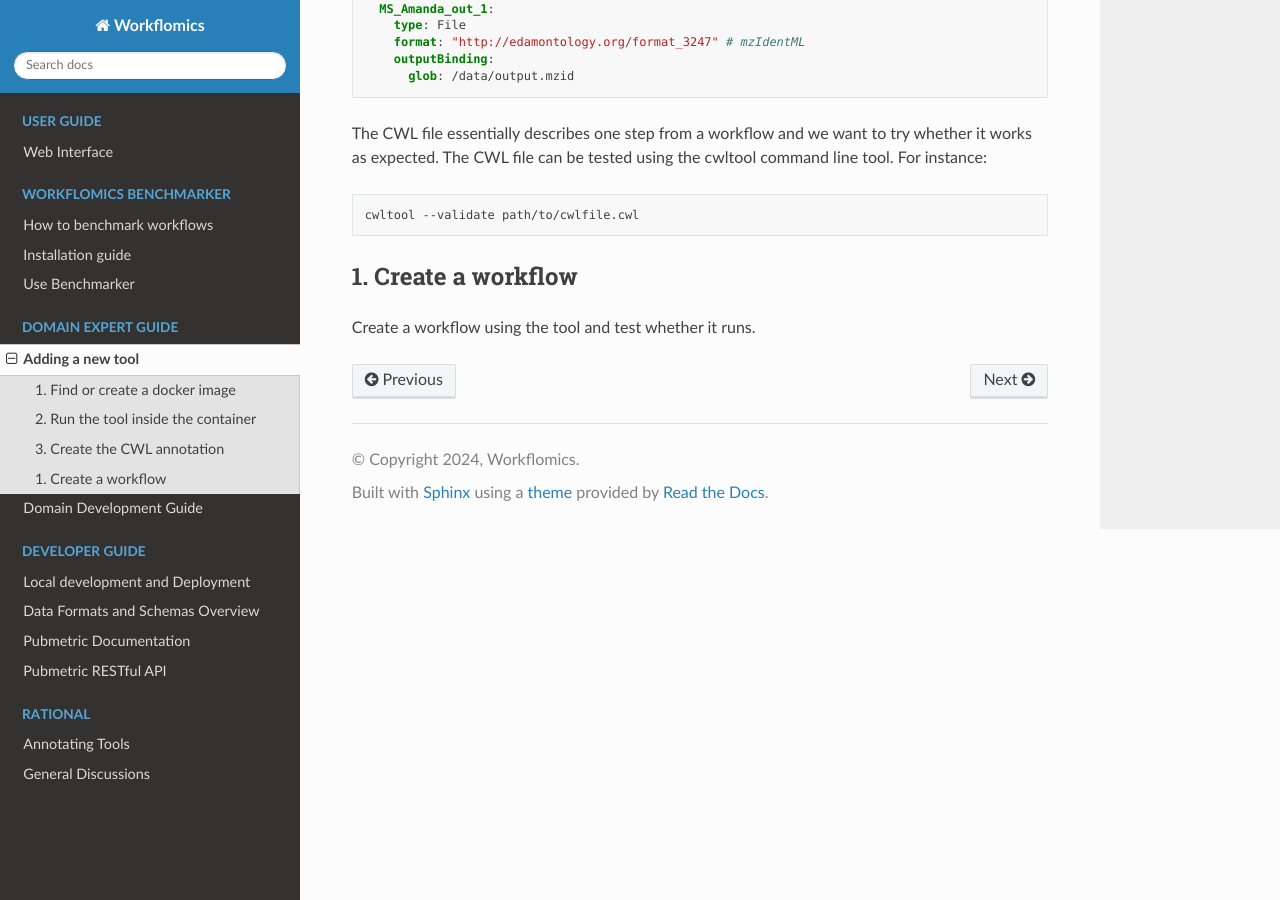
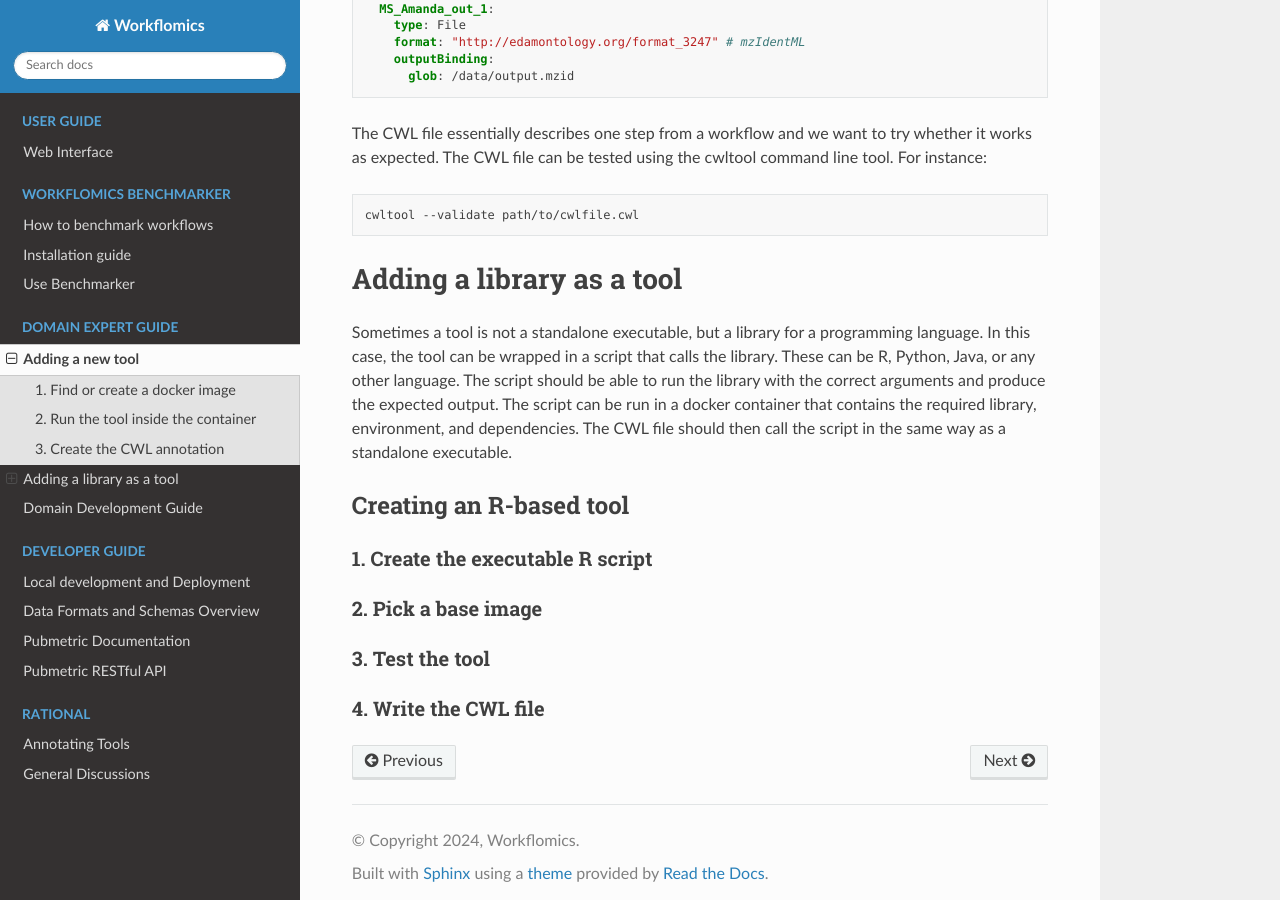
Before and after one commit to Workflomics/workflomics-readthedocs, a Sphinx documentation site: the page built from docs/source/domain-expert-guide/adding-tools.rst, in a window 1280 px wide and 900 px high, scrolled down 2460 px. Built offline with Sphinx 7.4.7 and the Read the Docs theme 3.1.0, drawn with Linux system fonts in a browser that asks for light colours.

Commit message:
Add documentation for the R-based tools

```diff
--- a/docs/source/domain-expert-guide/adding-tools.rst
+++ b/docs/source/domain-expert-guide/adding-tools.rst
@@ -99,8 +99,24 @@ The CWL file essentially describes one step from a workflow and we want to try w
   cwltool --validate path/to/cwlfile.cwl
 
 
+Adding a library as a tool
+==========================
 
-1. Create a workflow
---------------------
+Sometimes a tool is not a standalone executable, but a library for a programming language. In this case, the tool can be wrapped in a script that calls the library. These can be R, Python, Java, or any other language. The script should be able to run the library with the correct arguments and produce the expected output. The script can be run in a docker container that contains the required library, environment, and dependencies. The CWL file should then call the script in the same way as a standalone executable.
 
-Create a workflow using the tool and test whether it runs.
+
+Creating an R-based tool
+-------------------------
+
+1. Create the executable R script
+~~~~~~~~~~~~~~~~~~~~~~~~~~~~~~~~~
+
+
+2. Pick a base image
+~~~~~~~~~~~~~~~~~~~~
+
+3. Test the tool
+~~~~~~~~~~~~~~~~
+
+4. Write the CWL file
+~~~~~~~~~~~~~~~~~~~~~
```
